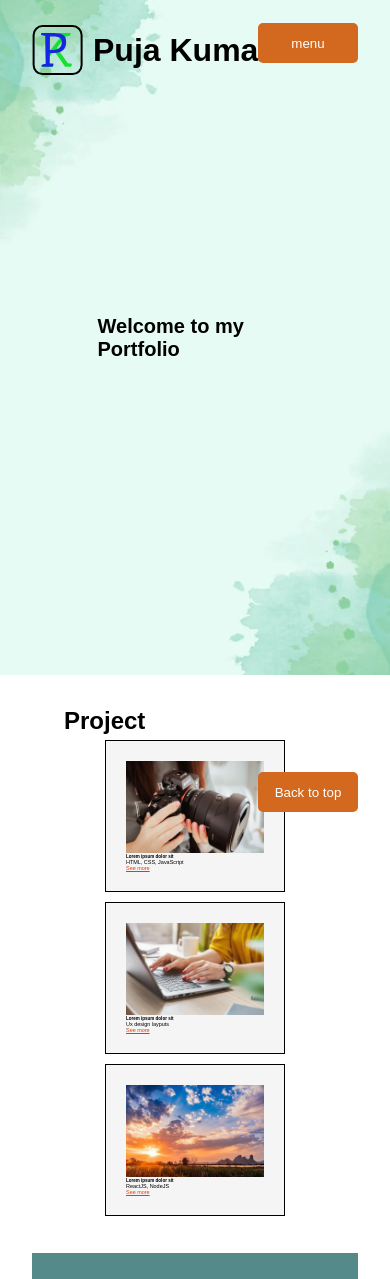
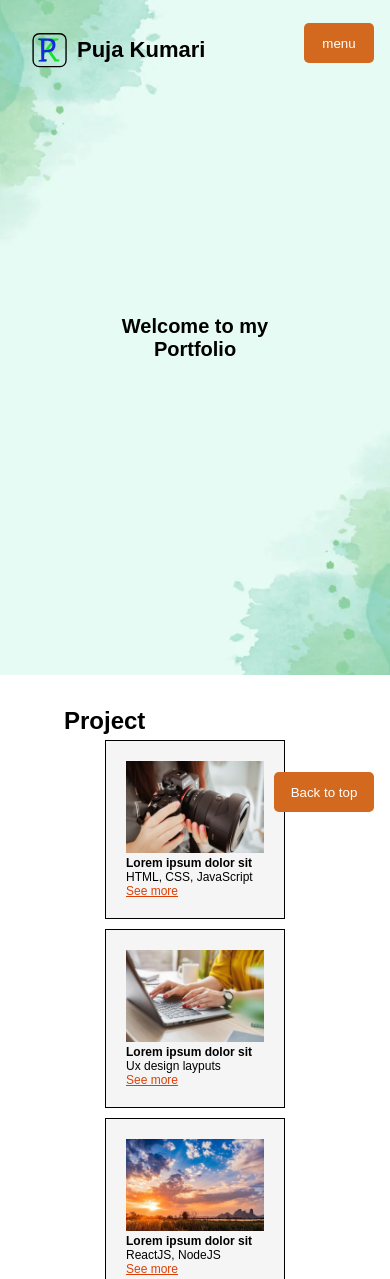
Before and after one commit to Pujakumari1511/Pujakumari1511.github.io, a plain HTML site: page portfolio/index.html in a window 390 px wide. Shown: the top 1279 px of the page. Drawn offline with Linux system fonts and the light colour scheme.

Commit message:
Fixes mobile menu and projects cards font size

```diff
--- a/portfolio/index.html
+++ b/portfolio/index.html
@@ -35,21 +35,21 @@
             <div id="projects">
                 <div class="box">
                     <img class="image" src="./image/project_camera.jpg" alt="camera">
-                    <h5>Lorem ipsum dolor sit</h5>
+                    <h4>Lorem ipsum dolor sit</h4>
                     <p>HTML, CSS, JavaScript</p>
                     <a href="#">See more</a>
                 </div>
 
                 <div class="box">
                     <img src="./image/project_workingOnLaptop.jpg" alt="Laptop">
-                    <h5>Lorem ipsum dolor sit</h5>
+                    <h4>Lorem ipsum dolor sit</h4>
                     <p>Ux design layputs</p>
                     <a href="#">See more</a>
                 </div>
 
                 <div class="box">
                     <img src="./image/project_sky.jpg" alt="sky">
-                    <h5>Lorem ipsum dolor sit</h5>
+                    <h4>Lorem ipsum dolor sit</h4>
                     <p>ReactJS, NodeJS</p>
                     <a href="#">See more</a>
                 </div>
--- a/portfolio/main.js
+++ b/portfolio/main.js
@@ -12,13 +12,21 @@ window.onscroll = function (){scrollFunction()};
 
 function scrollFunction() {
     if (document.body.scrollTop > 80 || document.documentElement.scrollTop > 80) {
-        //document.querySelector('header').style.backdropFilter = "blur(10px)";
-        document.querySelector('header .logo h1').style.fontSize = "22px";
+        document.querySelector('header').style.backdropFilter = "blur(10px)";
+        if (window.matchMedia("(max-width: 400px)").matches){
+            document.querySelector('header .logo h1').style.fontSize = "18px";
+        } else {
+            document.querySelector('header .logo h1').style.fontSize = "22px";
+        }
         document.querySelector('header').style.backgroundColor = "#05590c5c";
         document.querySelector('header').style.height = "100px";
     } else {
         document.querySelector('header').style.backdropFilter = "none";
-        document.querySelector('header .logo h1').style.fontSize = "32px";
+        if (window.matchMedia("(max-width: 400px)").matches){
+            document.querySelector('header .logo h1').style.fontSize = "22px";
+        } else {
+            document.querySelector('header .logo h1').style.fontSize = "32px";
+        }
         document.querySelector('header').style.backgroundColor = "transparent";
         document.querySelector('header').style.height = "100px";
     }
--- a/portfolio/style.css
+++ b/portfolio/style.css
@@ -65,6 +65,7 @@ nav ul {
     top:40%;
     left: 50%;
     transform: translate(-50%, -50%);
+    text-align: center;
 }
 
 /* Hero banner end */
@@ -96,7 +97,7 @@ section:nth-child(odd) {
     border: black solid 1px;
     width: 25%;
     height: 100%;
-    font-size: 1.4vw;
+    font-size: 12px;
     min-width: 180px;
 }
 
@@ -292,8 +293,8 @@ footer {
 .mobile-menu {
     position: fixed;
     top: 23px;
-    right: 2rem;
-    width: 100px;
+    right: 1rem;
+    width: 70px;
     height: 40px;
 }
 
@@ -302,6 +303,11 @@ footer {
 
 /* Mobile */
 @media screen and (max-width:600px) {
+
+    .logo img {
+        width: 35px;
+    }
+
     .mobile-menu {
         display: block;
     }
@@ -353,4 +359,8 @@ footer {
     .hero-banner h2 {
         font-size: 20px;
     }
+
+    #backTop {
+        right: 1rem;
+    }
 }
```
